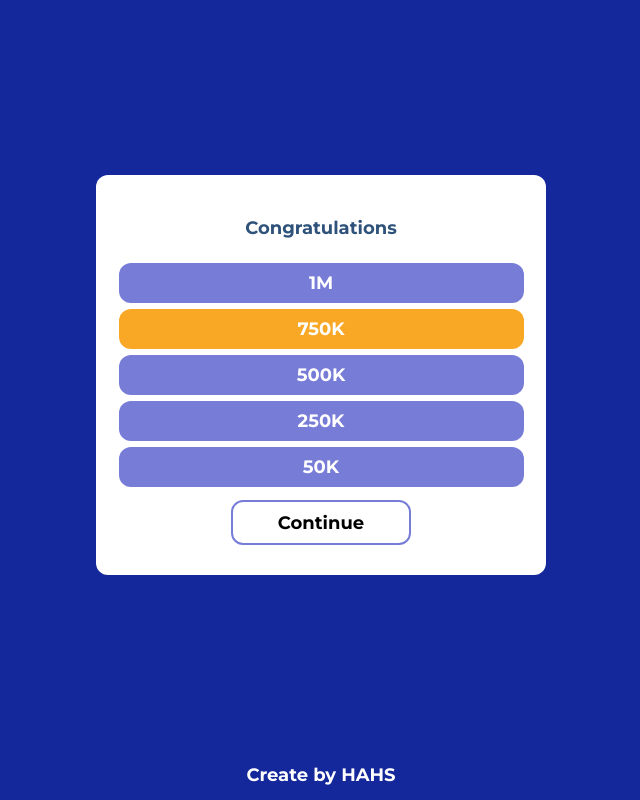
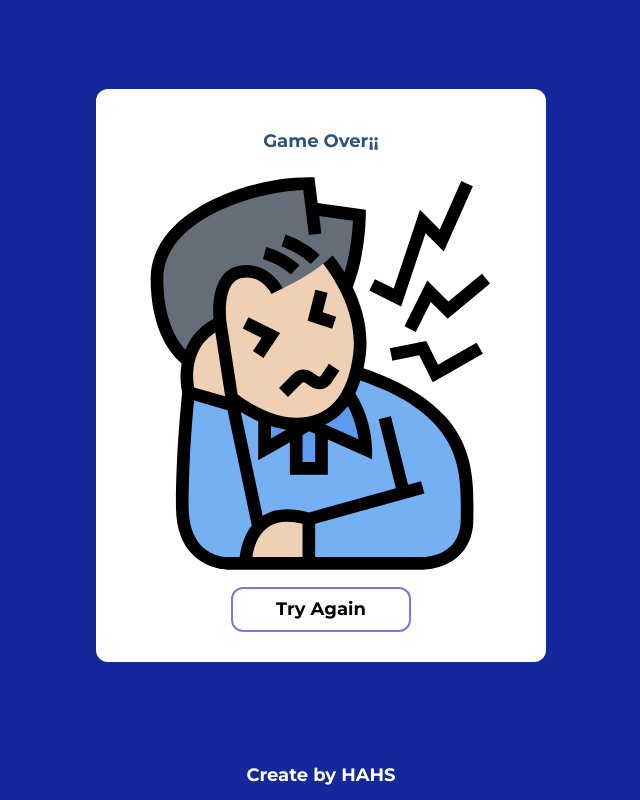
Before and after one commit to hahs-92/myTriviaApp, a React (Create React App) app: page / in a window 1280 px wide. Shown: the whole page, without its empty margins (319-959 px from the left). Built offline with nearby package versions, Linux system fonts and the light colour scheme.

Commit message:
CardGameOver

```diff
--- a/src/App.tsx
+++ b/src/App.tsx
@@ -8,6 +8,7 @@ import CardInfo from './components/CardInfo';
 import CardQuestion from './components/CardQuestion';
 import OptionItem from './components/OptionItem';
 import CardScore from './components/CardScore';
+import CardGameOver from './components/CardGameOver';
 
 function App() {
   return (
@@ -24,7 +25,8 @@ function App() {
               <OptionItem key={index} index={ index } option='COLOMBIA' />
             )}
           /> */}
-          <CardScore />
+          {/* <CardScore /> */}
+          <CardGameOver />
         </Card>
       </main>
 
--- /dev/null
+++ b/src/components/CardGameOver.tsx
@@ -0,0 +1,26 @@
+//components
+import Button from "./Button"
+//assets
+import gameOverImg from '../assets/gameover.svg'
+//styles
+import { CardGameOverWrapper } from '../styles/components/GameOverStyles'
+
+const CardGameOver = () => {
+    return(
+        <CardGameOverWrapper>
+            <section className='Title'>
+                <h2>Game Over¡¡</h2>
+            </section>
+
+            <section className='ImageWrapper'>
+                <img  src={ gameOverImg } alt="avatar-gameOver" />
+            </section>
+
+            <section className='ButtonWrapper'>
+                <Button title='Try Again'/>
+            </section>
+        </CardGameOverWrapper>
+    )
+}
+
+export default CardGameOver
--- /dev/null
+++ b/src/styles/components/GameOverStyles.ts
@@ -0,0 +1,27 @@
+import styled from "styled-components";
+
+export const CardGameOverWrapper = styled.article `
+    display: grid;
+    grid-template: 60px 1fr 60px / 1fr;
+    padding: 5%;
+    height: 100%;
+
+    .Title {
+        display: flex;
+        justify-content: center;
+        align-items: center;
+    }
+
+    .ImageWrapper {
+        & img {
+            width: 100%;
+        }
+    }
+
+    .ButtonWrapper {
+        display: flex;
+        justify-content: center;
+        align-items: center;
+    }
+
+`
```
Also changed, not shown: src/assets/gameover.svg (added).
